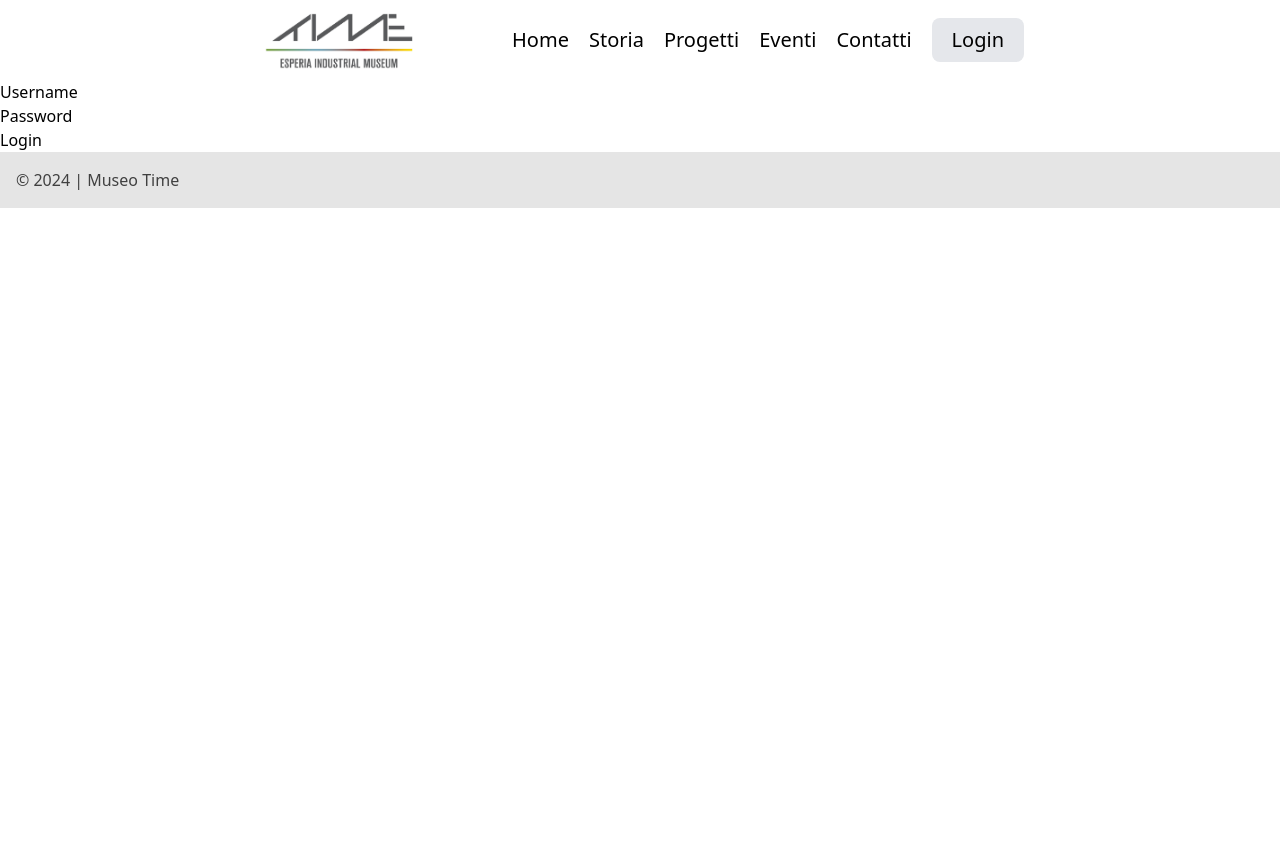
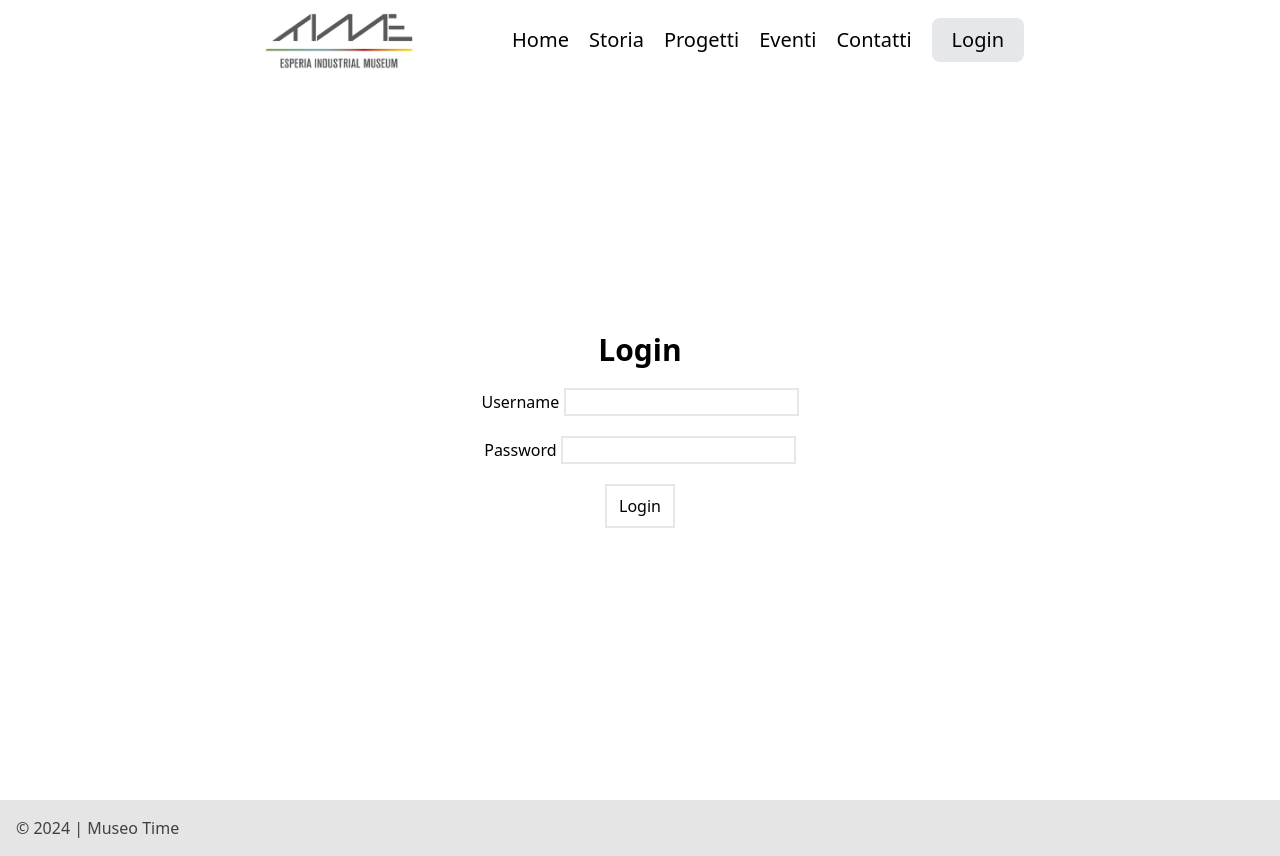
Before and after one commit to branila/time, a SvelteKit app: page /login in a window 1280 px wide. Before the commit the page ends 800 px from the top, so only its background shows below. Built offline with nearby package versions, Linux system fonts and the light colour scheme; no server answers; the database is empty.

Commit message:
Changes to the login form: introduced default form action and progressive enhancement

```diff
--- /dev/null
+++ b/src/routes/login/+page.server.ts
@@ -0,0 +1,13 @@
+import type { Actions } from './$types'
+
+export const actions = {
+  default: async ({ request }) => {
+    const data = await request.formData()
+    const username = data.get('username')
+    const password = data.get('password')
+
+    console.log(`${username}:${password}`)
+
+    return { success: true }
+  },
+} satisfies Actions
--- a/src/routes/login/+page.svelte
+++ b/src/routes/login/+page.svelte
@@ -4,17 +4,21 @@
   export let form
 </script>
 
-<form method="post" use:enhance>
-  <!-- username and password login -->
-  <div class="group">
+<form class="h-[calc(100vh-80px)] flex justify-center items-center flex-col" method="post" use:enhance>
+  <h1 class="font-bold text-3xl mb-5">Login</h1>
+  <div class="mb-5">
     <label for="username">Username</label>
-    <input type="text" id="username" name="username" />
+    <input class="border-2" type="text" id="username" name="username"/>
   </div>
 
-  <div class="group">
+  <div class="mb-5">
     <label for="password">Password</label>
-    <input type="password" id="password" name="password" />
+    <input class="border-2" type="password" id="password" name="password"/>
   </div>
 
-  <button type="submit">Login</button>
+  <button class="border-2 py-2 px-3 hover:cursor-pointer mb-5" type="submit">Login</button>
+
+  {#if form?.success}
+    <div>Successfully logged in! Welcome back</div>
+  {/if}
 </form>
```
